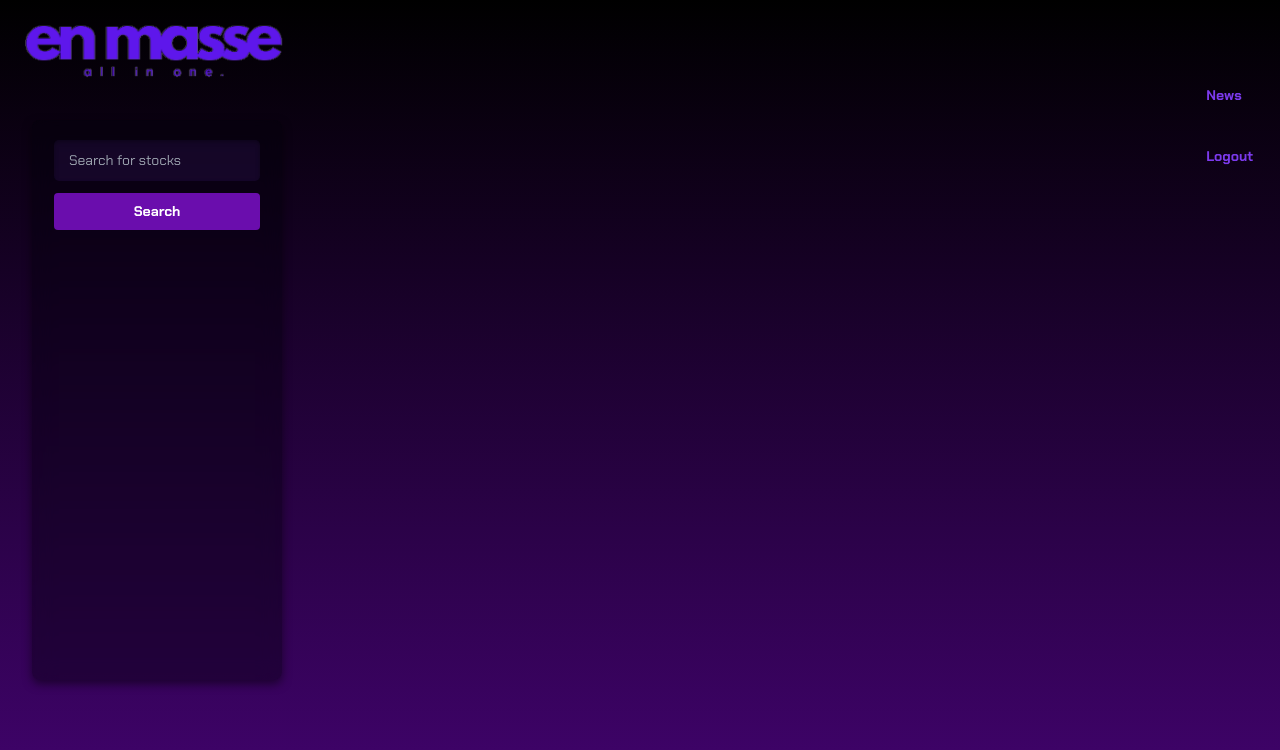
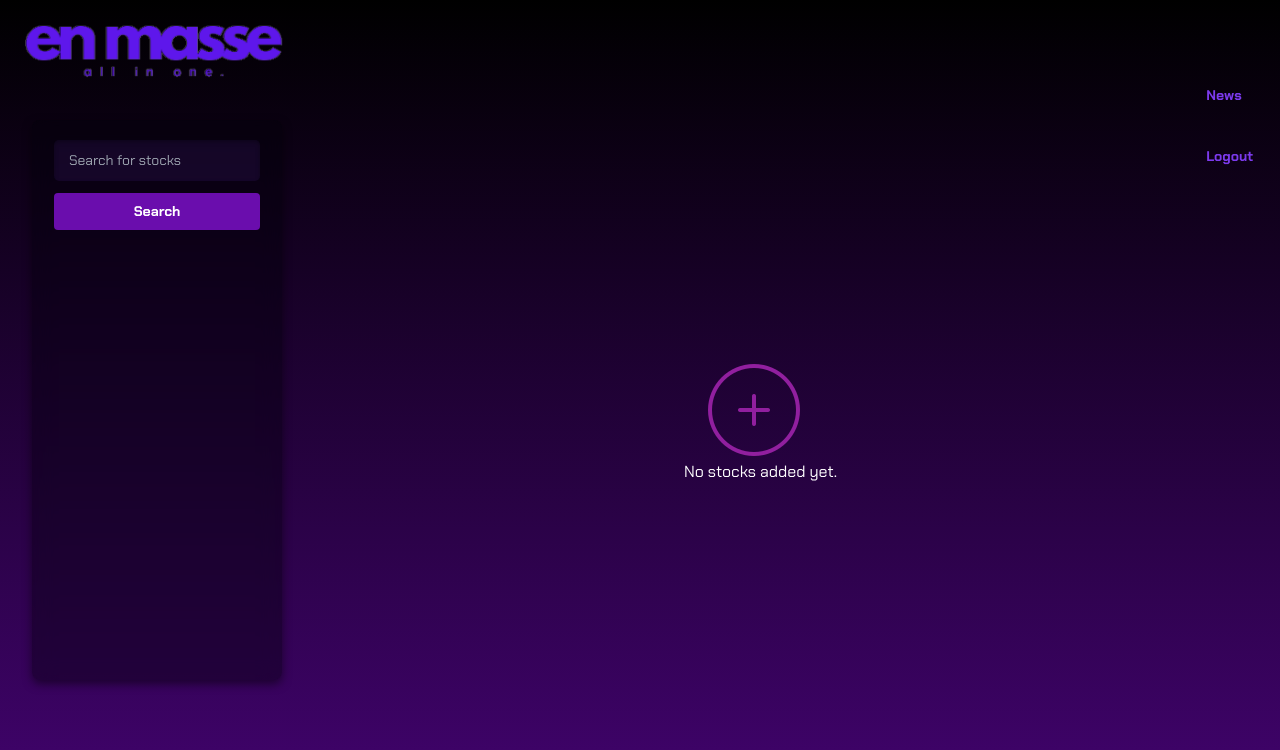
Before and after one commit to juroyye/capstone1, a React (Create React App) app: page /userdash in a window 1280 px wide. Shown: the top 750 px of the page. Built offline with nearby package versions, Linux system fonts and the light colour scheme.

Commit message:
added plus sign that renders when no stocks are present

```diff
--- a/src/pages/UserDash/UserDash.css
+++ b/src/pages/UserDash/UserDash.css
@@ -75,3 +75,20 @@
     background-color: #a29bfe;
     transform: scale(1.05);
   }
+
+  .emptyPlus{
+    position: absolute;
+    top: 45%;
+    left: 55%;
+    color: white;
+    text-align: center;
+  }
+
+  .emptyPlus p{
+    position: relative;
+    left: -20px;
+  }
+
+  .placeholder-text {
+    font-size: 1.2em;
+  }
--- a/src/pages/UserDash/UserDash.jsx
+++ b/src/pages/UserDash/UserDash.jsx
@@ -2,8 +2,9 @@ import Sidebar from '../../components/sidebar/Sidebar';
 import React, { useState, useEffect } from 'react';
 import { useNavigate } from "react-router-dom";
 import Navbar from '../../components/navbar/Navbar';
-import '../UserDash/UserDash.css'
+import '../UserDash/UserDash.css';
 import Overlay from '../../components/overlay/Overlay';
+import plusSignImage from '../../imports/images/icons8-plus-sign-100.png';
 import trashPic from '../../imports/images/purpTrash.png';
 import { Line } from "react-chartjs-2";
 import {
@@ -154,7 +155,8 @@ const UserDash = () => {
 
              <div className='content-container'>
              <div className="stocks-grid">
-                {addedStocks.map((stock, index) => (
+             {addedStocks.length > 0 ? (
+                addedStocks.map((stock, index) => (
              <div key={index} className="stock-box">
             <h4>{stock.description} ({stock.symbol})</h4>
             <button
@@ -178,7 +180,13 @@ const UserDash = () => {
               }}
             />
           </div>
-             ))}
+             ))
+             ) : (
+              <div className="emptyPlus">
+              <img className='plus-sign' src={plusSignImage} alt="Plus sign" />
+              <p>No stocks added yet.</p>
+            </div>
+          )}
 
           </div>
 
```
Also changed, not shown: src/imports/images/icons8-plus-sign-100.png (added).
